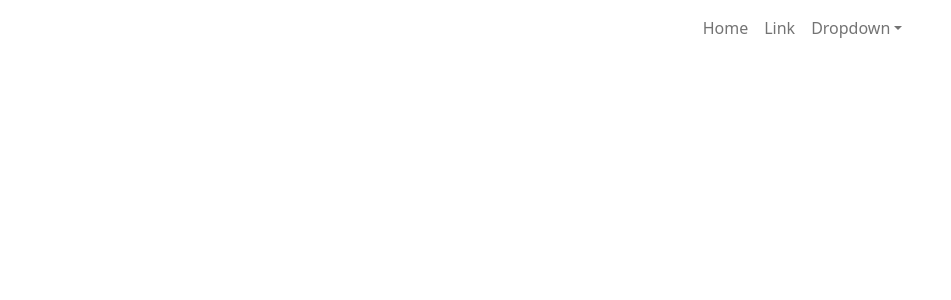
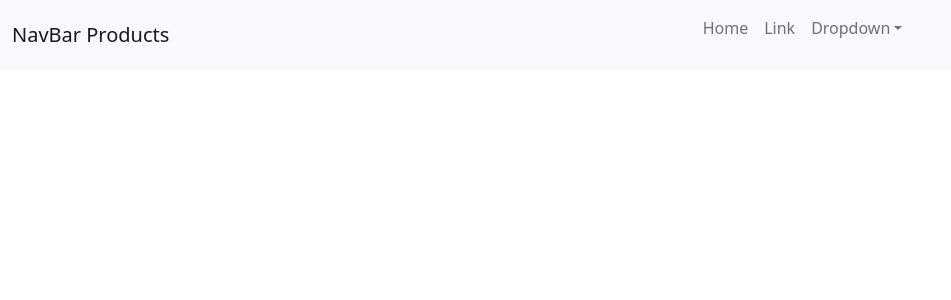
Before and after one commit to AlexFrMir/REACT_TEST, a React (Create React App) app: page / in a window 1280 px wide. Shown: the top 300 px of the page, without its empty margins (0-951 px from the left). Built offline with nearby package versions, Linux system fonts and the light colour scheme.

Commit message:
1 file modified, 2 added

```diff
--- a/App.tsx
+++ b/App.tsx
@@ -17,10 +17,10 @@ import {
 export default function App() {
   return (
     <div>
-      <div style={{ visibility: 'hidden' }}>
+      <div style={{ visibility: '' }}>
         <Navbar key={'sm'} bg="light" expand={'sm'} className="mb-3">
           <Container fluid>
-            <Navbar.Brand href="#">Navbar Offcanvas</Navbar.Brand>
+            <Navbar.Brand href="#">NavBar Products</Navbar.Brand>
             <Navbar.Toggle aria-controls={`offcanvasNavbar-expand-${'sm'}`} />
             <Navbar.Offcanvas
               id={`offcanvasNavbar-expand-${'sm'}`}
@@ -29,12 +29,12 @@ export default function App() {
             >
               <Offcanvas.Header closeButton>
                 <Offcanvas.Title id={`offcanvasNavbarLabel-expand-${'sm'}`}>
-                  Offcanvas
+                  Menú
                 </Offcanvas.Title>
               </Offcanvas.Header>
               <Offcanvas.Body>
                 <Nav className="justify-content-end flex-grow-1 pe-3">
-                  <Nav.Link href="#action1">Home</Nav.Link>
+                  <Nav.Link href="/Home">Home</Nav.Link>
                   <Nav.Link href="#action2">Link</Nav.Link>
                   <NavDropdown
                     title="Dropdown"
--- /dev/null
+++ b/Components/Home.html
@@ -0,0 +1 @@
+<div id="Home">adasda</div>
```
Also changed, not shown: Components/testing.tsx (added).
